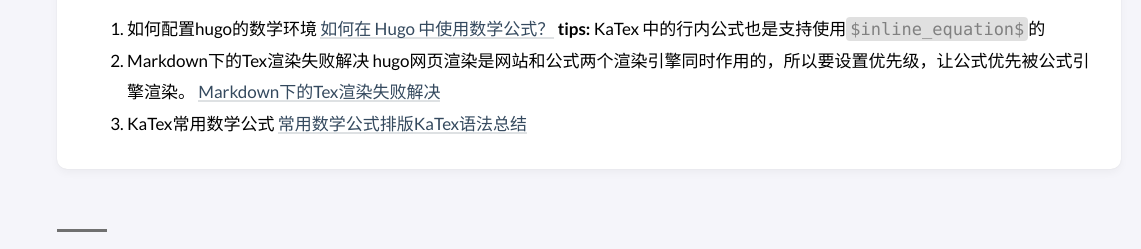
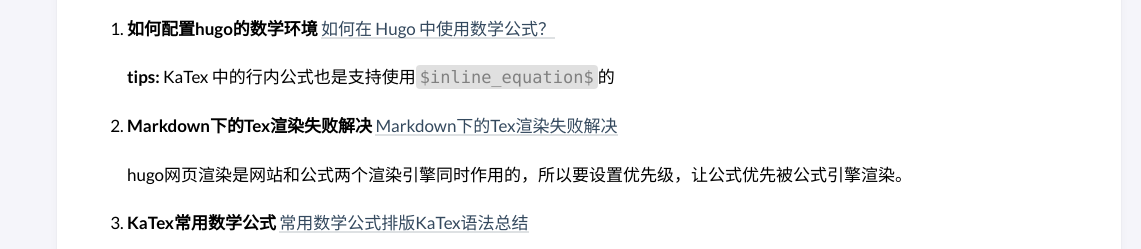
Before and after one commit to Soflari/hugo_dev, a plain HTML site: page p/hugo博客的数学公式问题/index.html in a window 1280 px wide. Shown: the part 217-466 px from the top of the page, 139-1280 px from the left. Drawn offline with nearby package versions, Linux system fonts and the light colour scheme; some packages are replaced by stand-ins of ours; a script that the page names is missing.

Commit message:
modified:   "p/hugo\345\215\232\345\256\242\347\232\204\346\225\260\345\255\246\345\205\254\345\274\217\351\227\256\351\242\230/index.html"

```diff
--- a/p/hugo博客的数学公式问题/index.html
+++ b/p/hugo博客的数学公式问题/index.html
@@ -324,17 +324,23 @@
 
     <p>在探索使用hugo建立博客的过程中，遇到了数学公式难以渲染的问题。</p>
 <ol>
-<li>如何配置hugo的数学环境
+<li>
+<p><strong>如何配置hugo的数学环境</strong>
 <a class="link" href="https://www.1zh.tech/posts/hugo-papermod-math/"  target="_blank" rel="noopener"
-    >如何在 Hugo 中使用数学公式？</a>
-<strong>tips:</strong> KaTex 中的行内公式也是支持使用<code>$inline_equation$</code>的</li>
-<li>Markdown下的Tex渲染失败解决
-hugo网页渲染是网站和公式两个渲染引擎同时作用的，所以要设置优先级，让公式优先被公式引擎渲染。
+    >如何在 Hugo 中使用数学公式？</a></p>
+<p><strong>tips:</strong> KaTex 中的行内公式也是支持使用<code>$inline_equation$</code>的</p>
+</li>
+<li>
+<p><strong>Markdown下的Tex渲染失败解决</strong>
 <a class="link" href="https://blog2.pillar.fun/p/markdown%E4%B8%8B%E7%9A%84tex%E6%B8%B2%E6%9F%93%E5%A4%B1%E8%B4%A5%E8%A7%A3%E5%86%B3/"  target="_blank" rel="noopener"
-    >Markdown下的Tex渲染失败解决</a></li>
-<li>KaTex常用数学公式
+    >Markdown下的Tex渲染失败解决</a></p>
+<p>hugo网页渲染是网站和公式两个渲染引擎同时作用的，所以要设置优先级，让公式优先被公式引擎渲染。</p>
+</li>
+<li>
+<p><strong>KaTex常用数学公式</strong>
 <a class="link" href="https://kissingfire123.github.io/2022/02/18_%E6%95%B0%E5%AD%A6%E5%85%AC%E5%BC%8Fkatex%E5%B8%B8%E7%94%A8%E8%AF%AD%E6%B3%95%E6%80%BB%E7%BB%93/#%E9%9B%B6-%E5%89%8D%E8%A8%80"  target="_blank" rel="noopener"
-    >常用数学公式排版KaTex语法总结</a></li>
+    >常用数学公式排版KaTex语法总结</a></p>
+</li>
 </ol>
 
 </section>
```
